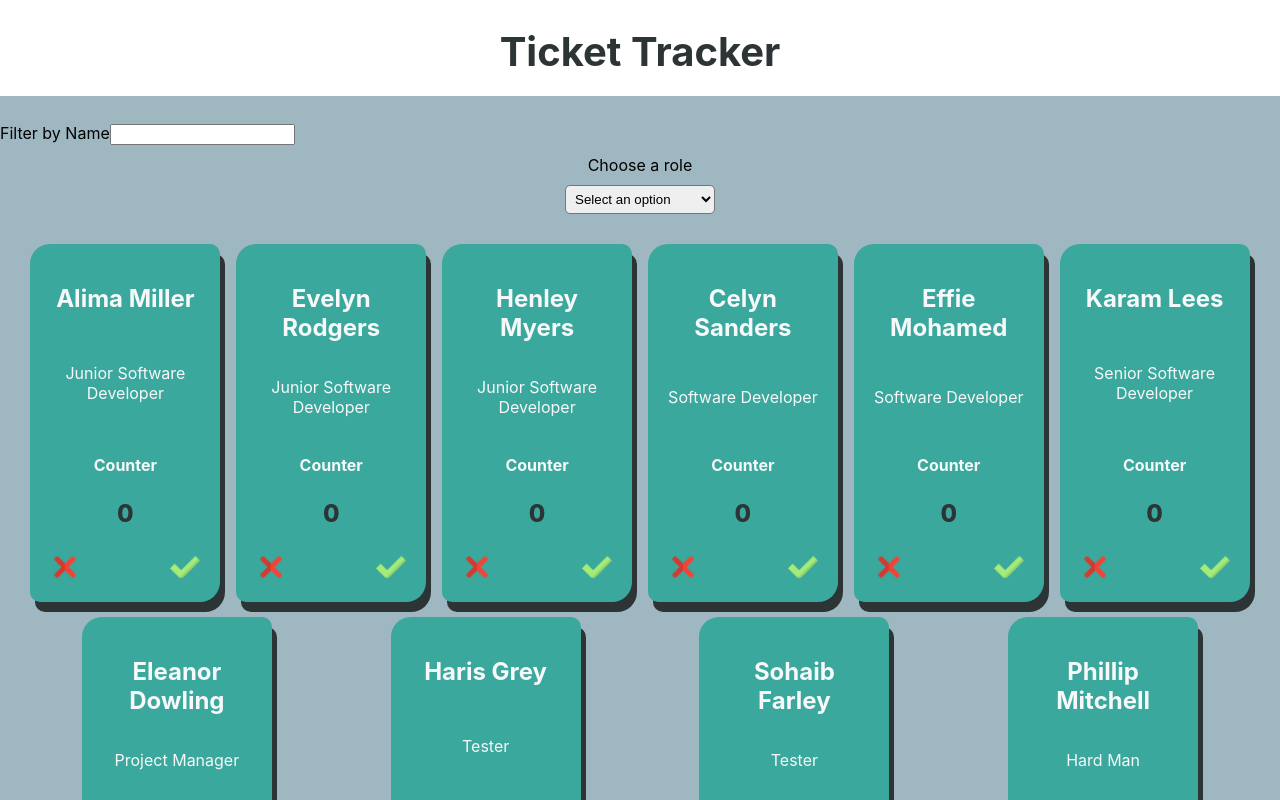
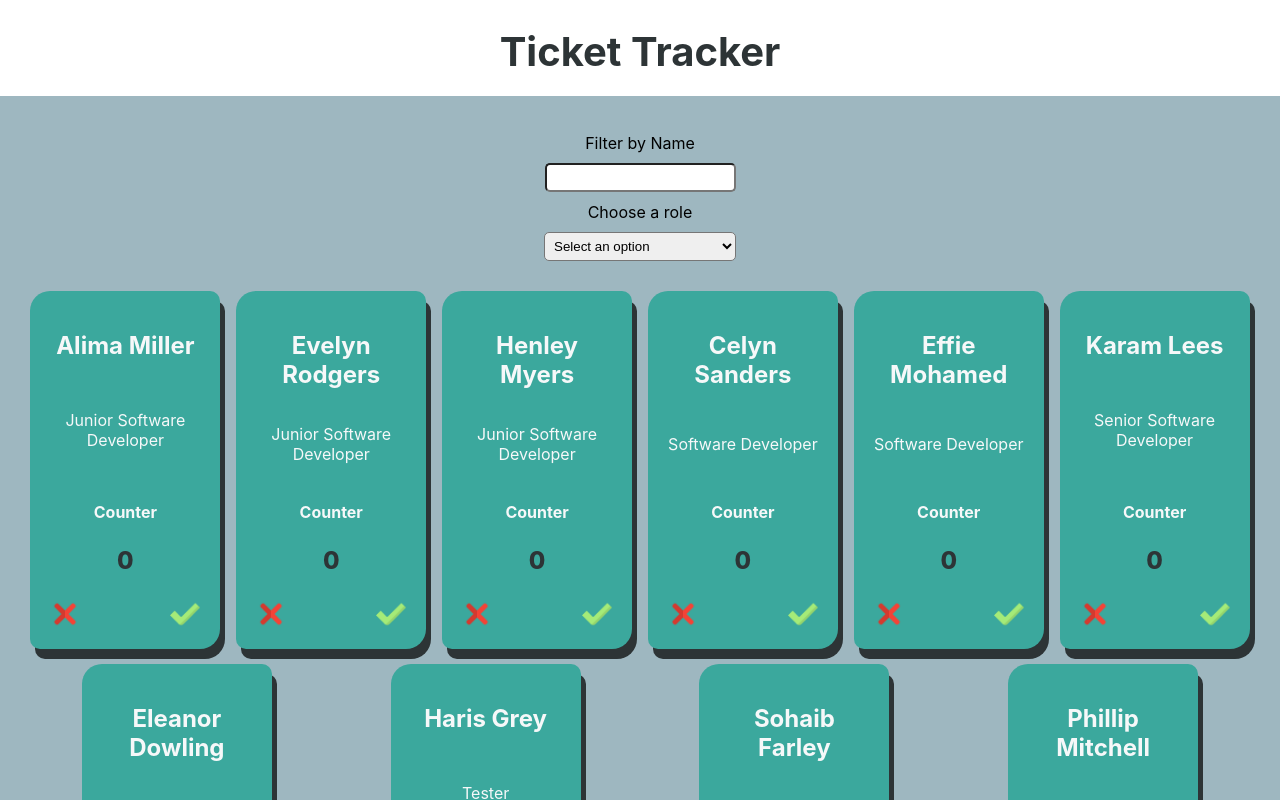
Before and after one commit to sabifromtherock/ticket-tracker, a React (Vite) app: page / in a window 1280 px wide. Shown: the top 800 px of the page. Built offline with nearby package versions, Linux system fonts and the light colour scheme.

Commit message:
updated EmployeesContainer layout

```diff
--- a/src/App.scss
+++ b/src/App.scss
@@ -3,6 +3,8 @@
 @use "./components/EmployeeCard/EmployeeCard.scss";
 @use "./components/EmployeesContainer/EmployeesContainer.scss";
 @use "./components/Select/Select.scss";
+@use "./components/Filter/Filter.scss";
+
 .app {
   padding: 0;
   margin: 0;
--- a/src/components/EmployeesContainer/EmployeesContainer.scss
+++ b/src/components/EmployeesContainer/EmployeesContainer.scss
@@ -1,4 +1,11 @@
 @use "../../assets/styles/variables" as *;
+
+.employees {
+  &__forms {
+    width: 150px;
+    margin: auto;
+  }
+}
 
 .employees-container {
   display: flex;
--- a/src/components/EmployeesContainer/EmployeesContainer.tsx
+++ b/src/components/EmployeesContainer/EmployeesContainer.tsx
@@ -23,8 +23,10 @@ const EmployeesContainer = () => {
 
   return (
     <div className="employees">
-      <Filter setName={setName} />
-      <Select roles={uniqueRoles} setSelectedRole={setSelectedRole} />
+      <div className="employees__forms">
+        <Filter setName={setName} />
+        <Select roles={uniqueRoles} setSelectedRole={setSelectedRole} />
+      </div>
       <div className="employees-container">
         {filteredTeam.map((employee) => {
           return (
--- a/src/components/Select/Select.scss
+++ b/src/components/Select/Select.scss
@@ -1,6 +1,6 @@
 @use "../../assets/styles/variables" as *;
 
-.select-container {
+.select-form {
   text-align: center;
   display: flex;
   align-items: center;
@@ -13,6 +13,5 @@
   &__select {
     border-radius: 5px;
     padding: 5px;
-    width: 150px;
   }
 }
--- a/src/components/Select/Select.tsx
+++ b/src/components/Select/Select.tsx
@@ -9,29 +9,25 @@ const Select = ({ roles, setSelectedRole }: SelectProps) => {
   };
 
   return (
-    <form className="select-container">
-      <label className="select-container__label" htmlFor="select-role">
+    <form className="select-form">
+      <label className="select-form__label" htmlFor="select-role">
         Choose a role
       </label>
       <select
-        className="select-container__select"
+        className="select-form__select"
         id="select-role"
         value=""
         onChange={handleChange}
       >
-        <option className="select-container__option" value="" disabled>
+        <option className="select-form__option" value="" disabled>
           Select an option
         </option>
-        <option className="select-container__option" value="all">
+        <option className="select-form__option" value="all">
           Select All
         </option>
         {roles.map((role, index) => {
           return (
-            <option
-              className="select-container__option"
-              value={role}
-              key={index}
-            >
+            <option className="select-form__option" value={role} key={index}>
               {role}
             </option>
           );
```
